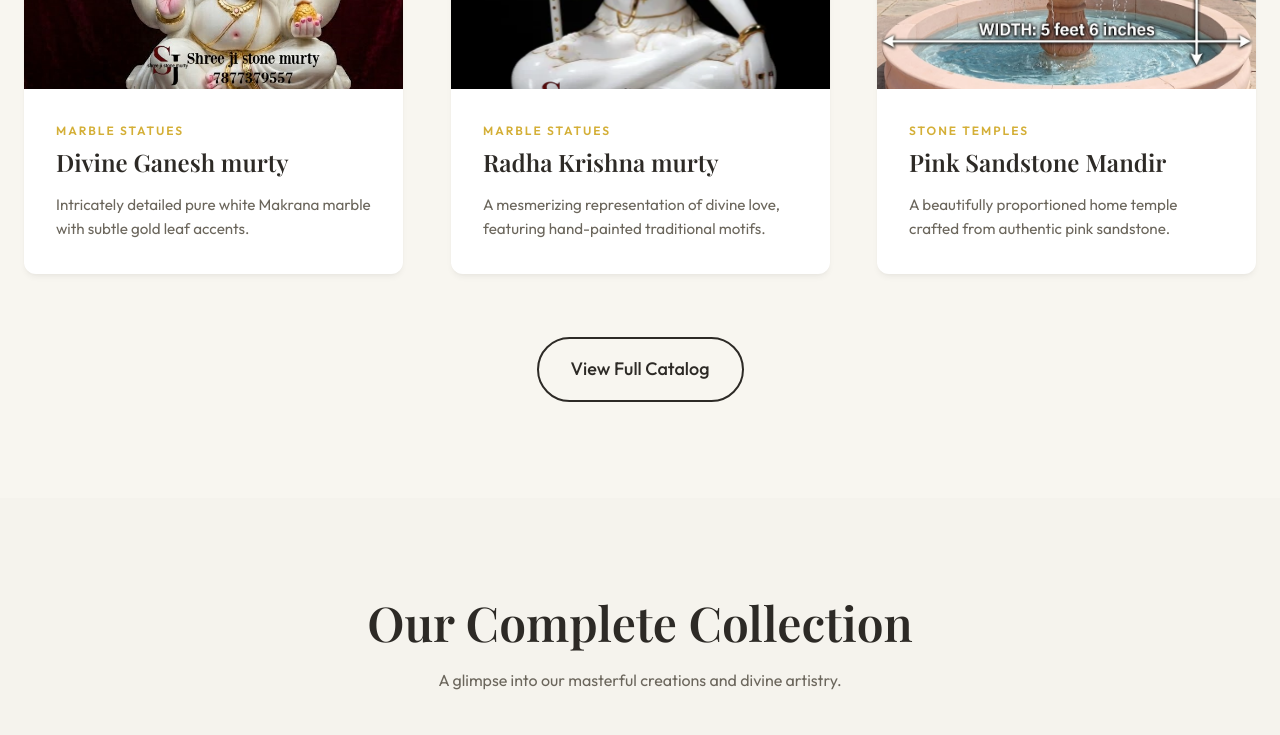
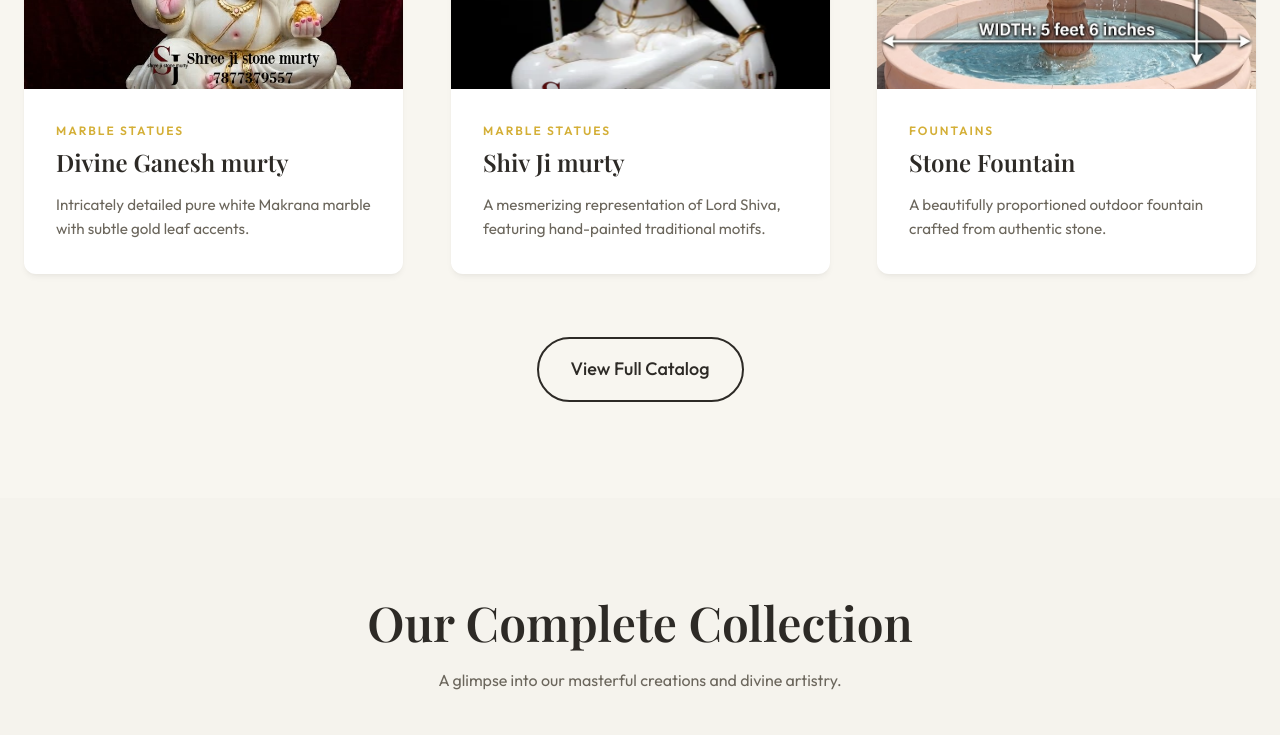
Before and after one commit to Tanmay610/SHREE-JI-STONE-MURTY, a website: page index.html in a window 1280 px wide. Shown: the part 1280-2015 px from the top of the page. Drawn offline with nearby package versions, Linux system fonts and the light colour scheme.

Commit message:
Fix incorrect labels for Shiv Ji and Fountain on home page

```diff
--- a/index.html
+++ b/index.html
@@ -120,8 +120,8 @@
                     </div>
                     <div class="product-info">
                         <span class="product-category">Marble Statues</span>
-                        <h3>Radha Krishna murty</h3>
-                        <p>A mesmerizing representation of divine love, featuring hand-painted traditional motifs.</p>
+                        <h3>Shiv Ji murty</h3>
+                        <p>A mesmerizing representation of Lord Shiva, featuring hand-painted traditional motifs.</p>
                     </div>
                 </div>
 
@@ -134,9 +134,9 @@
                         </div>
                     </div>
                     <div class="product-info">
-                        <span class="product-category">Stone Temples</span>
-                        <h3>Pink Sandstone Mandir</h3>
-                        <p>A beautifully proportioned home temple crafted from authentic pink sandstone.</p>
+                        <span class="product-category">Fountains</span>
+                        <h3>Stone Fountain</h3>
+                        <p>A beautifully proportioned outdoor fountain crafted from authentic stone.</p>
                     </div>
                 </div>
             </div>
```
